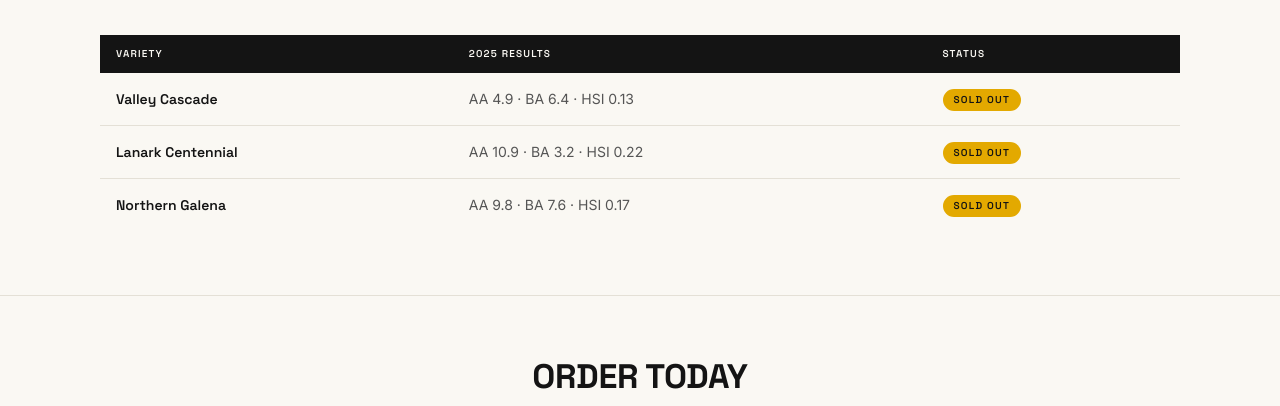
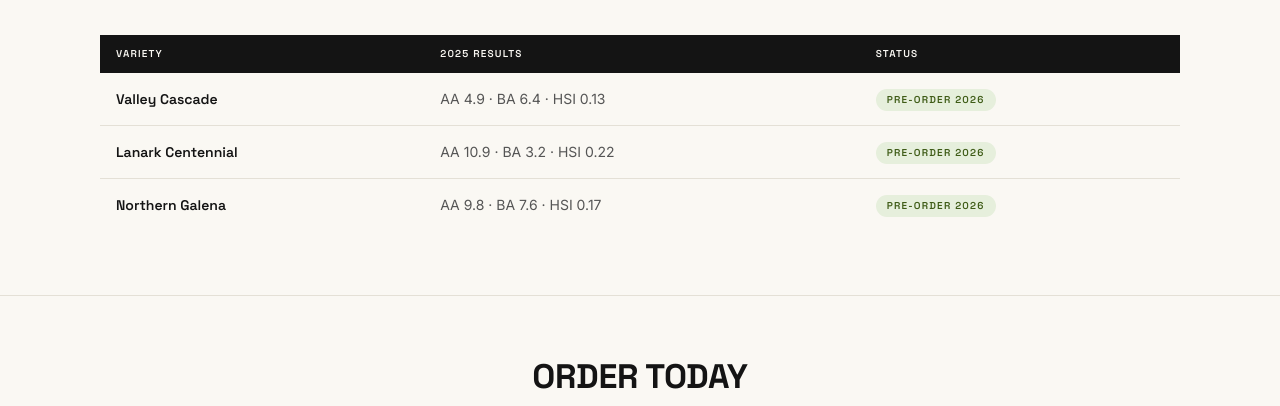
Before and after one commit to bhhian/battle-house-hops, a website: page brewers.html in a window 1280 px wide. Shown: the part 773-1179 px from the top of the page. Drawn offline with Linux system fonts and the light colour scheme.

Commit message:
copy: brewers availability now 'Pre-order 2026' (green pill)
Co-Authored-By: Claude Opus 4.8 (1M context) <noreply@anthropic.com>

```diff
--- a/brewers.html
+++ b/brewers.html
@@ -59,9 +59,9 @@
                             <tr><th>Variety</th><th>2025 Results</th><th>Status</th></tr>
                         </thead>
                         <tbody>
-                            <tr><td><strong>Valley Cascade</strong></td><td>AA 4.9 · BA 6.4 · HSI 0.13</td><td><span class="status status--out">Sold Out</span></td></tr>
-                            <tr><td><strong>Lanark Centennial</strong></td><td>AA 10.9 · BA 3.2 · HSI 0.22</td><td><span class="status status--out">Sold Out</span></td></tr>
-                            <tr><td><strong>Northern Galena</strong></td><td>AA 9.8 · BA 7.6 · HSI 0.17</td><td><span class="status status--out">Sold Out</span></td></tr>
+                            <tr><td><strong>Valley Cascade</strong></td><td>AA 4.9 · BA 6.4 · HSI 0.13</td><td><span class="status status--in">Pre-order 2026</span></td></tr>
+                            <tr><td><strong>Lanark Centennial</strong></td><td>AA 10.9 · BA 3.2 · HSI 0.22</td><td><span class="status status--in">Pre-order 2026</span></td></tr>
+                            <tr><td><strong>Northern Galena</strong></td><td>AA 9.8 · BA 7.6 · HSI 0.17</td><td><span class="status status--in">Pre-order 2026</span></td></tr>
                         </tbody>
                     </table>
                 </div>
```
